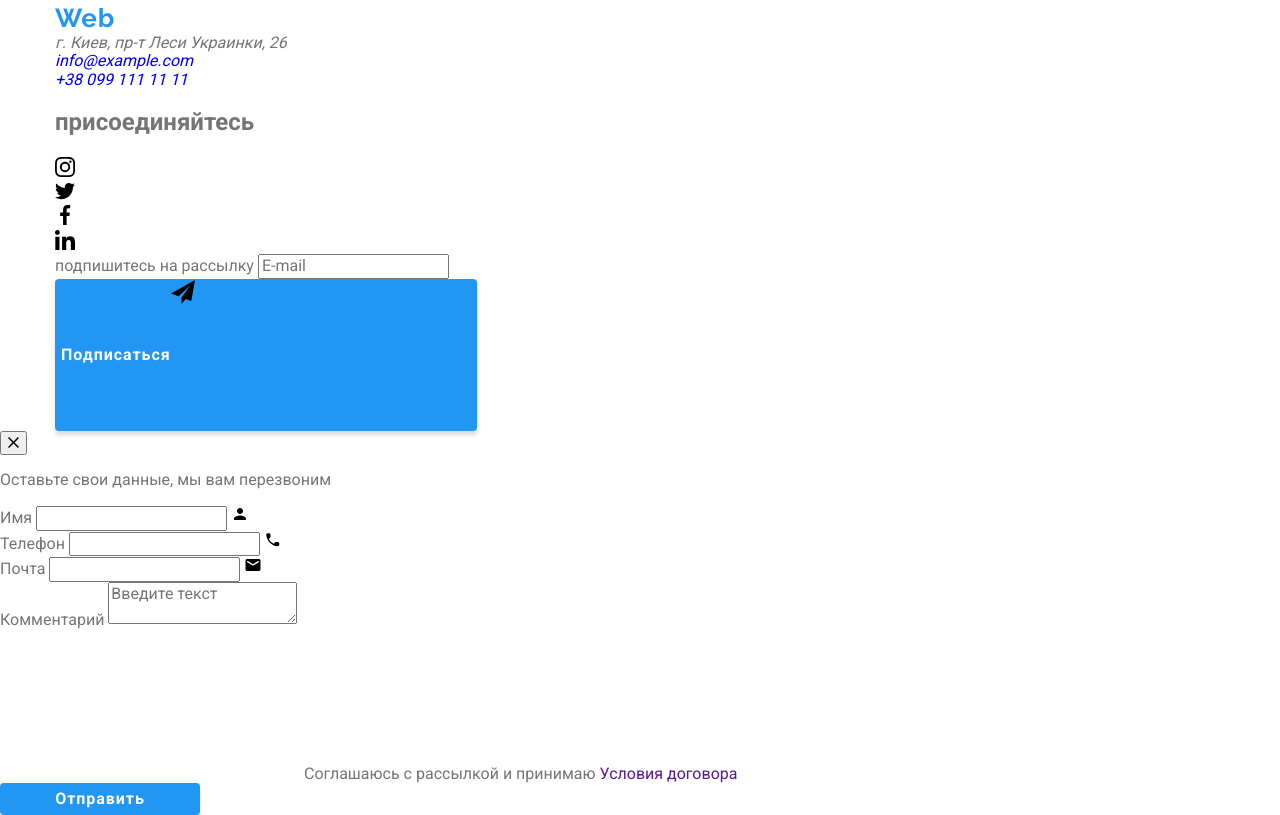
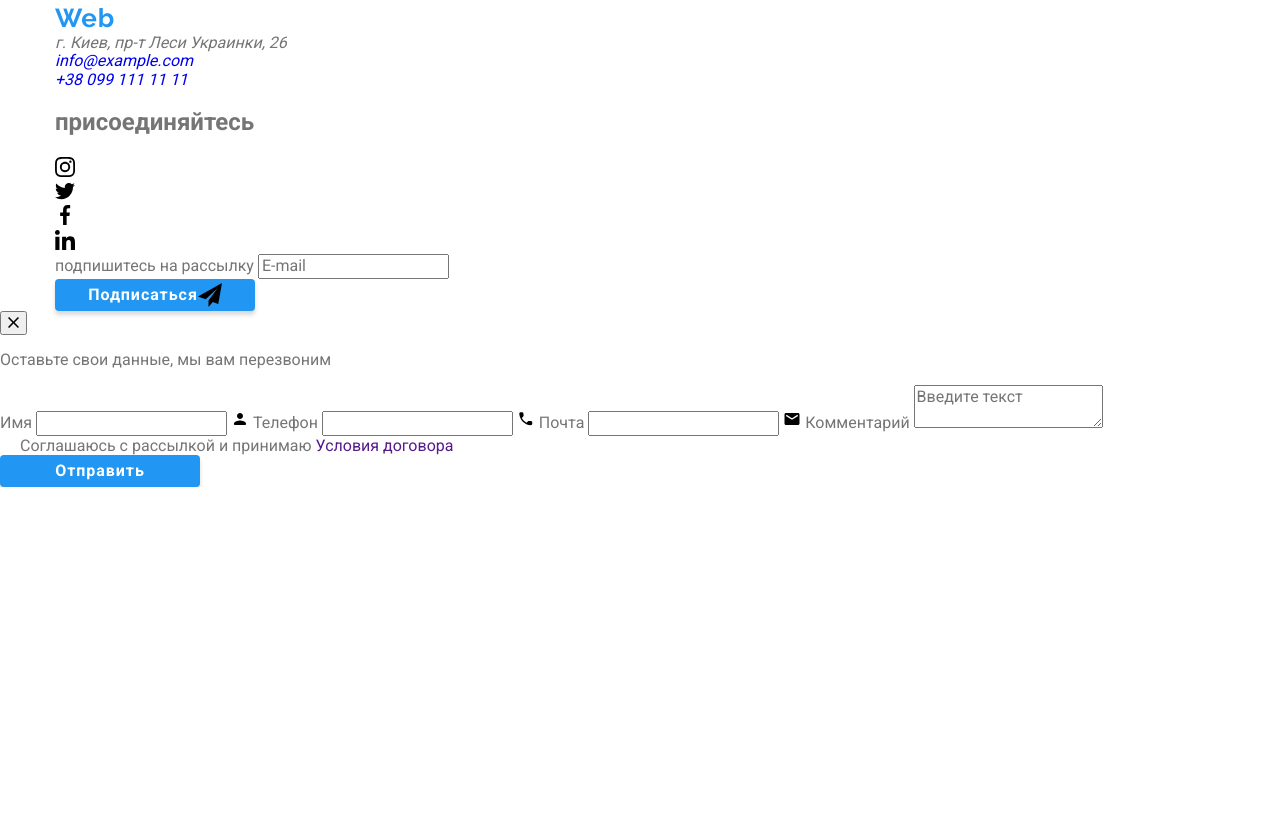
Before and after one commit to BalVil/goit-markup-hw-07, a plain HTML site: page index.html in a window 1280 px wide. Shown: the part 5341-6156 px from the top of the page. After the commit the page ends 5828 px from the top, so only its background shows below. Drawn offline with nearby package versions, Linux system fonts and the light colour scheme.

Commit message:
form__group through label

```diff
--- a/index.html
+++ b/index.html
@@ -517,8 +517,12 @@
           </div>
           <button type="submit" class="button subscribe__button">
             Подписаться
-            <svg class="subscribe__icon subscribe__icon--right">
-              <use href="./images/sprite.svg#send" width="24" height="24"></use>
+            <svg
+              class="subscribe__icon subscribe__icon--right"
+              width="24"
+              height="24"
+            >
+              <use href="./images/sprite.svg#send"></use>
             </svg>
           </button>
         </form>
@@ -538,36 +542,42 @@
         </button>
         <form class="form">
           <p class="form__title">Оставьте свои данные, мы вам перезвоним</p>
-          <div class="form__group">
-            <label for="name" class="form__label">Имя</label>
-            <input type="text" name="name" id="name" class="form__input" />
-            <svg class="form__icon" width="18" height="18">
+
+          <label class="form__group">
+            <span class="form__label">Имя</span>
+            <input type="text" class="form__input" name="name" />
+            <span class="form__icon">
+              <svg width="18" height="18">
                 <use href="./images/sprite.svg#person"></use>
               </svg>
-          </div>
-          <div class="form__group">
-            <label for="tel" class="form__label">Телефон</label>
-            <input type="text" name="tel" id="tel" class="form__input" />
-            <svg class="form__icon" width="18" height="18">
+            </span>
+          </label>
+          <label class="form__group">
+            <span class="form__label">Телефон</span>
+            <input type="text" class="form__input" name="phone" />
+            <span class="form__icon">
+              <svg width="18" height="18">
                 <use href="./images/sprite.svg#phone"></use>
               </svg>
-          </div>
-          <div class="form__group">
-            <label for="mail" class="form__label">Почта</label>
-            <input type="text" name="mail" id="mail" class="form__input" />
-            <svg class="form__icon" width="18" height="18">
+            </span>
+          </label>
+          <label class="form__group">
+            <span class="form__label">Почта</span>
+            <input type="text" class="form__input" name="mail" />
+            <span class="form__icon">
+              <svg width="18" height="18">
                 <use href="./images/sprite.svg#email"></use>
               </svg>
-          </div>
-          <div class="form__comment">
-            <label for="comment" class="form__label">Комментарий</label>
+            </span>
+          </label>
+          <label class="form__comment">
+            <span class="form__label">Комментарий</span>
             <textarea
               name="comment"
-              id="comment"
               placeholder="Введите текст"
               class="form__textarea"
             ></textarea>
-          </div>
+          </label>
           <div class="form__checkbox">
             <label class="form__label-checkbox">
               <input
@@ -576,7 +586,7 @@
                 class="form__input-checkbox visually-hidden"
               />
               <span class="form__icon-checkbox form__icon-checkbox--left">
-                <svg>
+                <svg width="16" height="15">
                   <use href="./images/sprite.svg#check"></use>
                 </svg>
               </span>
--- a/sass/main.scss
+++ b/sass/main.scss
@@ -27,6 +27,12 @@ img {
   max-width: 100%;
   height: auto;
 }
+// body
+body {
+  color: $theme-color;
+  font-family: "Roboto", "Arial", sans-serif;
+  background-color: $bg-color-primary;
+}
 // visually-hidden
 .visually-hidden {
   position: absolute;
@@ -34,12 +40,6 @@ img {
   width: 1px;
   height: 1px;
   margin: -1px;
-}
-// body
-body {
-  color: $theme-color;
-  font-family: "Roboto", "Arial", sans-serif;
-  background-color: $bg-color-primary;
 }
 // container
 .container {
@@ -251,12 +251,14 @@ body {
     box-shadow: 0px 1px 1px rgba(0, 0, 0, 0.12), 0px 4px 4px rgba(0, 0, 0, 0.06),
       1px 4px 6px rgba(0, 0, 0, 0.16);
   }
+
+  // portfolio thumb
   &__thumb {
     position: relative;
     display: flex;
     overflow: hidden;
   }
-
+  // portfolio overlay
   &__overlay {
     position: absolute;
     width: 100%;
@@ -275,13 +277,13 @@ body {
   &__link:hover &__overlay {
     transform: translateY(0%);
   }
+  /* portfolio text-wrapper */
   &__text-wrapper {
     padding: 20px 24px;
     border-left: 1px solid #eeeeee;
     border-right: 1px solid #eeeeee;
     border-bottom: 1px solid #eeeeee;
   }
-  /* portfolio item desc */
   &__name {
     margin-top: 0;
     margin-bottom: 4px;
```
Also changed, not shown: portfolio.html (+24 -9 lines). Lines whose indentation alone changed are shown as unchanged.
